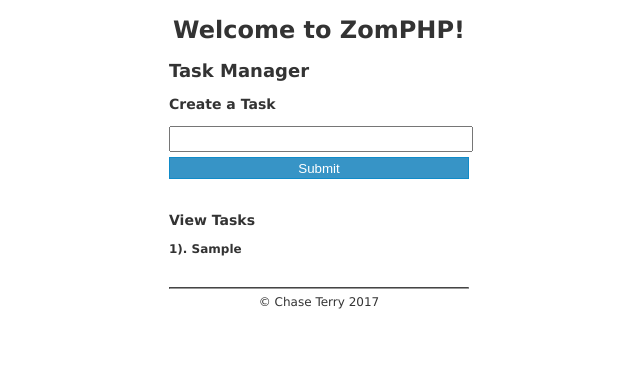
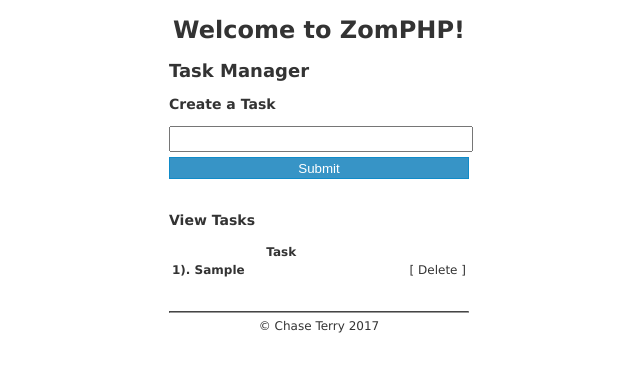
Before and after one commit to cdterry87/ZomPHP, a PHP site: page /zomphp/sample/tasks in a window 1280 px wide. Shown: the top 372 px of the page, without its empty margins (321-961 px from the left). Run offline with PHP 8.4, Linux system fonts and the light colour scheme; tables that the repository leaves empty or names only in its code hold one stand-in row (values such as "Sample post").

Commit message:
Delete functionality now works. Added global base_url() and anchor() functions for easy creation of paths

```diff
--- a/application/controllers/sample/tasks.php
+++ b/application/controllers/sample/tasks.php
@@ -1,9 +1,9 @@
 <?php
-
-$data['content']='sample/tasks';
 
 $task=$this->model('sample/Task_model');
 
 $data['tasks']=$task->get_tasks();
 
+$data['content']='sample/tasks';
+
 $this->view('template', $data);
--- a/application/models/sample/Task_model.php
+++ b/application/models/sample/Task_model.php
@@ -44,7 +44,7 @@ class Task_model extends ZomDB{
 		//By default, pass.
 		$pass=true;
 
-		if($task==''){
+		if(trim($task)==''){
 			$pass=false;
 		}
 
@@ -60,4 +60,11 @@ class Task_model extends ZomDB{
 		$query->execute();
 	}
 
+	/* --------------------------------------------------------------------------------
+	 * Validate required fields
+	 * -------------------------------------------------------------------------------- */
+	public function get_messages(){
+
+	}
+
 }
--- a/application/views/home.php
+++ b/application/views/home.php
@@ -1,3 +1,3 @@
 <h2>Home Page</h2>
 
-<p><a href='<?php echo $this->config('base_url'); ?>sample/tasks'>View Sample Task List Application</a></p>
+<p><?php echo anchor('sample/tasks', 'View Sample Task Manager Application'); ?></p>
--- a/application/views/sample/tasks.php
+++ b/application/views/sample/tasks.php
@@ -2,7 +2,7 @@
 
 <h3>Create a Task</h3>
 <div class="center">
-	<form method="POST">
+	<form method="POST" action="<?php echo base_url('sample/tasks/action'); ?>">
 		<p><input type="text" name="task" id="task" value="" maxlength="50"></p>
 		<p><input type="submit" name="submit" id="submit" value="Submit"></p>
 	</form>
@@ -12,20 +12,33 @@
 
 <h3>View Tasks</h3>
 
+<table>
+	<thead>
+		<tr>
+			<th width="75%">Task</th>
+			<th width="25%"></th>
+		</tr>
+	</thead>
+	<tbody>
 		<?php
 		if(!empty($tasks)){
 			$counter=0;
 			foreach($tasks as $row){
 				$counter++;
 		?>
-<div class="box">
-	<b><a href="#"><?php echo $counter."). ".$row['task']; ?></a></b>
-</div>
+		<tr class="box">
+			<td><b><a href="#"><?php echo $counter."). ".$row['task']; ?></a></b></td>
+			<td class="align-right"><?php echo anchor('sample/tasks/delete/id='.$row['task_id'], '[ Delete ]'); ?></td>
+		</tr>
 		<?php
 			}
 		}else{
 		?>
-<p>There are currently no tasks.</p>
+		<tr>
+			<td colspan="2" class="center">There are currently no tasks.</td>
+		</tr>
 		<?php
 		}
 		?>
+	</tbody>
+</table>
--- a/application/views/template.php
+++ b/application/views/template.php
@@ -13,8 +13,11 @@
 			input{width: 100%; height: 22px; margin: 0; padding: 0; }
 			input[type="submit"]{background-color: #3794C6; border: solid 1px #108BC9; color: #fff;}
 
+			table{width: 100%;}
+
 			.container{margin: 0 auto; width: 300px;}
 			.center{text-align: center;}
+			.align-right{text-align: right;}
 		</style>
 	</head>
 	<body>
--- a/system/Brains.php
+++ b/system/Brains.php
@@ -1,12 +1,32 @@
 <?php
+
+/* ----------------------------------------------------------------------
+ * Format path with base_url
+ * ---------------------------------------------------------------------- */
+function base_url($path){
+	extract($GLOBALS);
+
+	return $config['base_url'].$path;
+}
+
+/* ----------------------------------------------------------------------
+ * Format a link
+ * ---------------------------------------------------------------------- */
+function anchor($path, $name='', $class=''){
+	extract($GLOBALS);
+
+	if(trim($class)!='') $class=' class="'.$class.'"';
+
+	return '<a href="'.$config['base_url'].$path.'" '.$class.'>'.$name.'</a>';
+}
 
 /* ----------------------------------------------------------------------
  * Redirect to the specified page
  * ---------------------------------------------------------------------- */
-function redirect($page){
+function redirect($path){
 	extract($GLOBALS);
 
-	header('location: '.$config['base_url'].$page, true);
+	header('location: '.$config['base_url'].$path, true);
 	exit;
 }
 
--- a/system/ZomPHP.php
+++ b/system/ZomPHP.php
@@ -125,6 +125,16 @@ class ZomPHP{
 	}
 
 	/* --------------------------------------------------------------------------------
+	 * Get specified parameter from the URL
+	 * -------------------------------------------------------------------------------- */
+	public function get_param($index){
+		if(array_key_exists($index,$this->_view_params)){
+			return $this->_view_params[$index];
+		}
+		return false;
+	}
+
+	/* --------------------------------------------------------------------------------
 	 * Load a specified model class
 	 * -------------------------------------------------------------------------------- */
 	public function model($file){
```
Also changed, not shown: application/controllers/sample/tasks/delete.php (added, +13 -0 lines), application/controllers/sample/tasks/action.php (added). Lines whose indentation alone changed are shown as unchanged.
